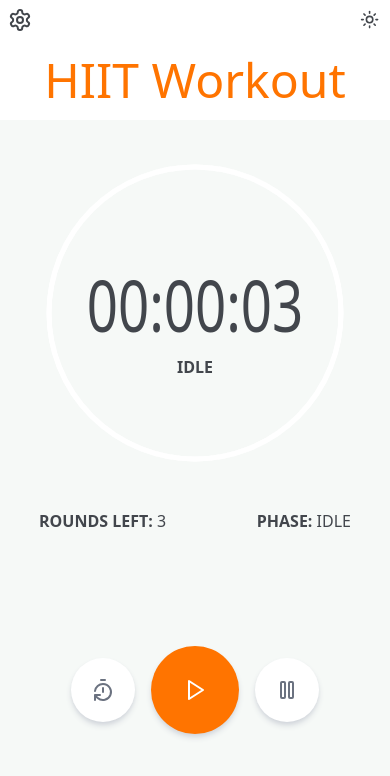
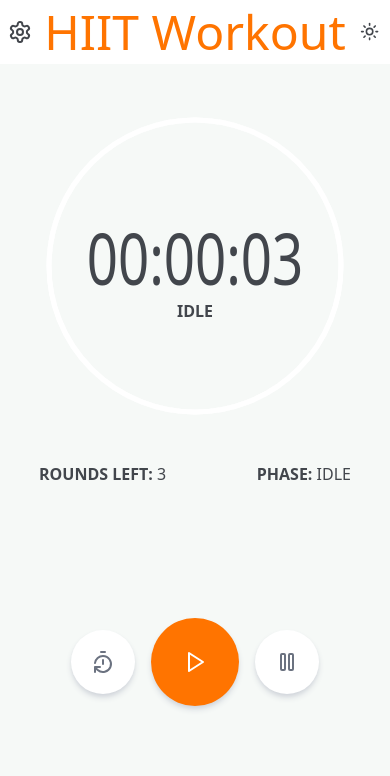
Before and after one commit to dtourek/workout-timer, a React (Vite) app: page / in a window 390 px wide. Shown: the top 776 px of the page. Built offline with nearby package versions, Linux system fonts and the light colour scheme.

Commit message:
feat: page title controlled, counter desktop responsiveness (#6)
* feat: Added React Helmet to control page title, font is responsive for desktop

* more desktop responsivity tweaks

```diff
--- a/package.json
+++ b/package.json
@@ -30,6 +30,7 @@
     "next-themes": "^0.3.0",
     "react": "^18.3.1",
     "react-dom": "^18.3.1",
+    "react-helmet": "^6.1.0",
     "react-hook-form": "^7.53.0",
     "sonner": "^1.5.0",
     "tailwind-merge": "^2.5.2",
@@ -41,6 +42,7 @@
     "@types/node": "^22.4.2",
     "@types/react": "^18.3.3",
     "@types/react-dom": "^18.3.0",
+    "@types/react-helmet": "^6.1.11",
     "@vitejs/plugin-react": "^4.3.1",
     "autoprefixer": "^10.4.20",
     "eslint": "^9.9.0",
--- a/src/App.tsx
+++ b/src/App.tsx
@@ -4,25 +4,43 @@ import { ModeToggle } from "@/components/ModeToggle.tsx";
 import { SetTimeDrawer } from "@/components/SetTimeDrawer.tsx";
 import { Toaster } from "@/components/ui/sonner.tsx";
 import { useCounter } from "@/hooks/useCounter.tsx";
+import { appData } from "@/initialData.ts";
 import { isCounterFinished } from "@/lib/utils.ts";
 import { CounterActions } from "@/types.ts";
-import { memo, useCallback } from "react";
+import { memo, PropsWithChildren, useCallback } from "react";
+import { Helmet } from "react-helmet";
 import { Counter } from "./components/Counter";
+
+const Meta = memo(({ name, children }: { name: string } & PropsWithChildren) => {
+  return (
+    <>
+      <Helmet>
+        <title>
+          {appData.title} | {name}
+        </title>
+        <meta name="description" content={`Timer "${name}"`} />
+      </Helmet>
+      {children}
+    </>
+  );
+});
 
 const Title = () => {
   const { counter } = useCounter();
-  return <h1 className="text-5xl text-primary">{counter.name}</h1>;
+  return (
+    <Meta name={counter.name}>
+      <h1 className="py-2 text-5xl text-primary">{counter.name}</h1>
+    </Meta>
+  );
 };
 
 const Header = () => {
   return (
     <div>
-      <div className={"flex justify-between"}>
+      <div className={"flex items-center justify-between"}>
         <SetTimeDrawer />
+        <Title />
         <ModeToggle />
-      </div>
-      <div className="flex content-center justify-center p-4">
-        <Title />
       </div>
     </div>
   );
--- a/src/components/Countdown.tsx
+++ b/src/components/Countdown.tsx
@@ -14,14 +14,15 @@ interface ICountdownProps {
 export const Countdown = ({ secondsTotal, secondsRemaining, phase }: ICountdownProps) => {
   const dimensions = useDimensions();
   const progressPercent = (secondsRemaining / secondsTotal) * 100;
-  const width = Math.floor(Math.min(dimensions.width, dimensions.height) * 0.8);
+  const width = Math.floor(Math.min(dimensions.width, dimensions.height) * (dimensions.isLandscape ? 0.6 : 0.8));
   const radiusCount = width / 2 - 10;
   const strokeDashArray = 2 * Math.PI * radiusCount;
   const strokeDashoffset = strokeDashArray * ((100 - progressPercent) / 100);
   const { counter } = useCounter();
   const { theme } = useTheme();
   const isLightTheme = theme === "light";
-  const color = isLightTheme ? "#42464C" : `white`;
+  const counterColor = isLightTheme ? "#42464C" : `white`;
+  const counterFontSize = dimensions.isLandscape ? "7vw" : "14vw";
 
   return (
     <>
@@ -34,7 +35,7 @@ export const Countdown = ({ secondsTotal, secondsRemaining, phase }: ICountdownP
           fill="#42464C"
           textAnchor="middle"
           dominantBaseline="middle"
-          fontSize="14vw"
+          fontSize={counterFontSize}
           style={{ transform: "rotate(90deg) scale(1, 1.3)", transformOrigin: "center" }}
         >
           {displayTime(counter.timeLeft)}
@@ -42,11 +43,10 @@ export const Countdown = ({ secondsTotal, secondsRemaining, phase }: ICountdownP
         <text
           className="font-bold uppercase dark:fill-white"
           x="50%"
-          y="50%"
+          y="65%"
           textAnchor="middle"
           dominantBaseline="middle"
           fontSize="1rem"
-          dy="3.5em"
           fill="#42464C"
           style={{ transform: "rotate(90deg)", transformOrigin: "center" }}
         >
@@ -57,7 +57,7 @@ export const Countdown = ({ secondsTotal, secondsRemaining, phase }: ICountdownP
           cx={width / 2}
           cy={width / 2}
           fill="transparent"
-          stroke={color}
+          stroke={counterColor}
           strokeWidth="5px"
           strokeDashoffset={strokeDashoffset}
           strokeDasharray={strokeDashArray}
--- a/src/hooks/useDimensions.ts
+++ b/src/hooks/useDimensions.ts
@@ -3,14 +3,21 @@ import { useState, useEffect } from "react";
 interface IDimensions {
   width: number;
   height: number;
+  isLandscape: boolean;
 }
 
+const isLandscape = ({ innerWidth, innerHeight }: { innerWidth: number; innerHeight: number }) => innerWidth > innerHeight;
+
 export const useDimensions = () => {
-  const [dimensions, setDimensions] = useState<IDimensions>({ width: window.innerWidth, height: window.innerHeight });
+  const [dimensions, setDimensions] = useState<IDimensions>({
+    width: window.innerWidth,
+    height: window.innerHeight,
+    isLandscape: isLandscape(window),
+  });
 
   useEffect(() => {
     const handleResize = () => {
-      setDimensions({ width: window.innerWidth, height: window.innerHeight });
+      setDimensions({ width: window.innerWidth, height: window.innerHeight, isLandscape: isLandscape(window) });
     };
     window.addEventListener("resize", handleResize);
     return () => window.removeEventListener("resize", handleResize);
--- a/src/initialData.ts
+++ b/src/initialData.ts
@@ -1,4 +1,12 @@
 import { CounterPhase, CounterStatus, ICounter } from "@/types.ts";
+
+interface IAppData {
+  title: string;
+}
+
+export const appData: IAppData = {
+  title: "Simple Timer",
+};
 
 export const initialData: ICounter = {
   name: "HIIT Workout",
```
Also changed, not shown: 2 other files (tests, documents, lock files or other folders).
